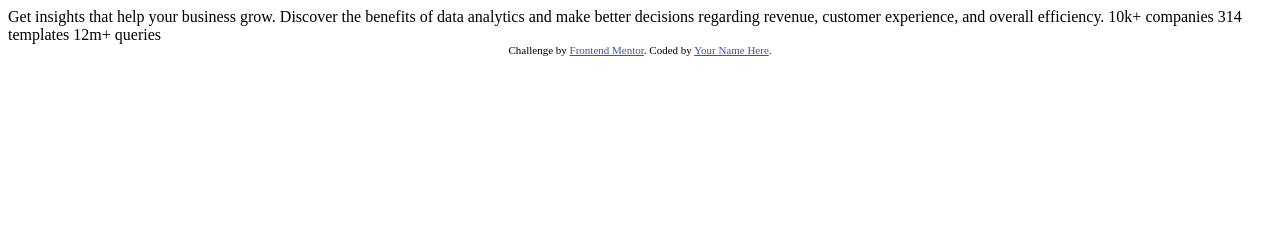
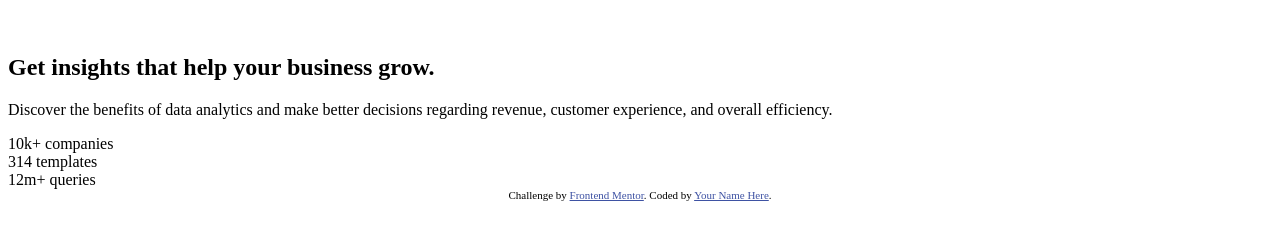
Before and after one commit to Kary01/challenge-stats-preview-card, a plain HTML site: page index.html in a window 1280 px wide. Drawn offline with Linux system fonts and the light colour scheme.

Commit message:
add basic structure html

```diff
--- a/index.html
+++ b/index.html
@@ -2,13 +2,10 @@
 <html lang="en">
 <head>
   <meta charset="UTF-8">
-  <meta name="viewport" content="width=device-width, initial-scale=1.0"> <!-- displays site properly based on user's device -->
-
+  <meta name="viewport" content="width=device-width, initial-scale=1.0">
   <link rel="icon" type="image/png" sizes="32x32" href="./images/favicon-32x32.png">
-
+  <link rel="stylesheet" href="./css/style.css">
   <title>Frontend Mentor | Stats preview card component</title>
-
-  <!-- Feel free to remove these styles or customise in your own stylesheet 👍 -->
   <style>
     .attribution { font-size: 11px; text-align: center; }
     .attribution a { color: hsl(228, 45%, 44%); }
@@ -16,14 +13,23 @@
 </head>
 <body>
 
-  Get insights that help your business grow.
+  <main class="main_card">
+    <figure class="main_card--hero">
+      <img src="#" alt="">
+    </figure>
 
-  Discover the benefits of data analytics and make better decisions regarding revenue, customer
-  experience, and overall efficiency.
+    <section class="main_card--desc">
+      <h1>Get insights that help your business grow.</h1>
 
-  10k+ companies
-  314 templates
-  12m+ queries
+      <p>Discover the benefits of data analytics and make better decisions regarding revenue, customer experience, and overall efficiency.</p>
+
+      <div class="main_card--info">
+        <div>10k+ companies</div>
+        <div>314 templates</div>
+        <div>12m+ queries</div>
+      </div>
+    </section>
+  </main>
 
   <div class="attribution">
     Challenge by <a href="https://www.frontendmentor.io?ref=challenge" target="_blank">Frontend Mentor</a>.
```
Also changed, not shown: css/style.css (added).
